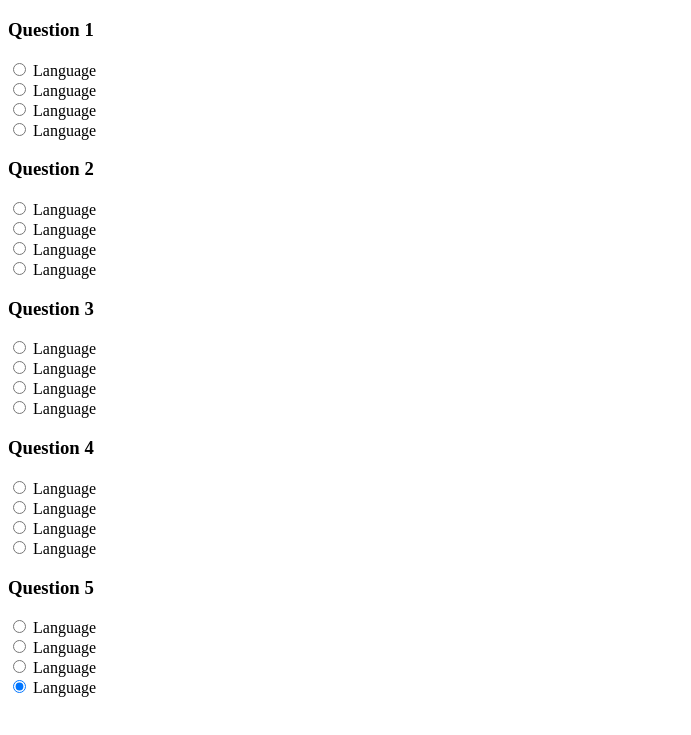
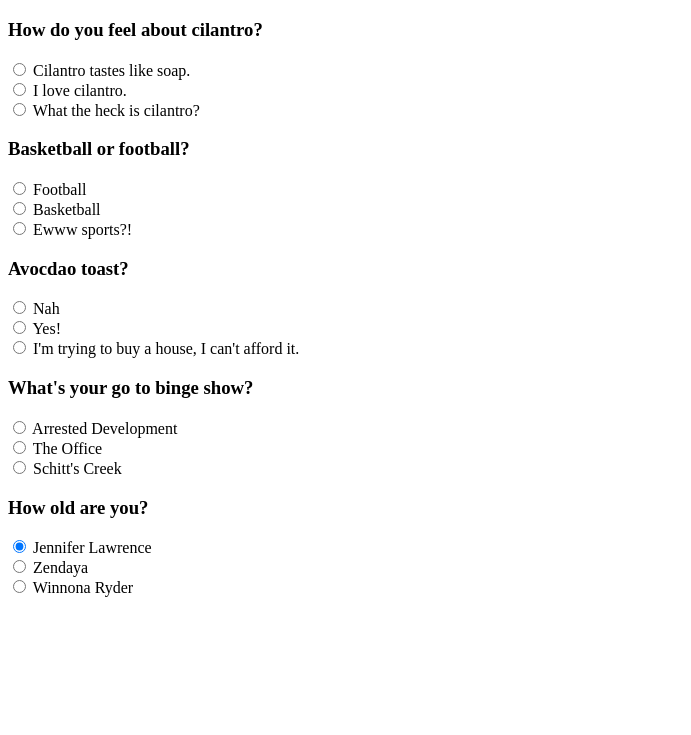
Before and after one commit to meganmckissack/programming-language-suggester, a plain HTML site: page index.html in a window 1280 px wide. Shown: the part 61-796 px from the top of the page, without its empty margins (0-691 px from the left). Drawn offline with Linux system fonts and the light colour scheme.

Commit message:
Add actual questions and answers

```diff
--- a/index.html
+++ b/index.html
@@ -12,138 +12,109 @@
   <h1>What programming language should you use?</h1>
 
   <div class="survey1">
-    <h3>Question 1</h3>
+    <h3>How do you feel about cilantro?</h3>
     <div class="radio">
       <label>
         <input type="radio" name="language" value="Ruby" checked>
-        Language
+        Cilantro tastes like soap.
       </label>
     </div>
     <div class="radio">
       <label>
-        <input type="radio" name="language" value="JavaScript" checked>
-        Language
+        <input type="radio" name="language" value="JavaScript">
+        I love cilantro.
       </label>
     </div>
     <div class="radio">
       <label>
-        <input type="radio" name="language" value="Python" checked>
-        Language
+        <input type="radio" name="language" value="Python">
+        What the heck is cilantro?
+      </label>
+    </div>
+  </div>
+
+  <div class="survey2">
+    <h3>Basketball or football?</h3>
+    <div class="radio">
+      <label>
+        <input type="radio" name="language" value="Ruby" checked>
+        Football
       </label>
     </div>
     <div class="radio">
       <label>
-        <input type="radio" name="language" value="C#" checked>
-        Language
-      </label>
-    </div>
-
-    <div class="survey2">
-      <h3>Question 2</h3>
-      <div class="radio">
-        <label>
-          <input type="radio" name="language" value="Ruby" checked>
-          Language
+        <input type="radio" name="language" value="JavaScript">
+        Basketball
       </label>
     </div>
     <div class="radio">
       <label>
-          <input type="radio" name="language" value="JavaScript" checked>
-          Language
-        </label>
-      </div>
-      <div class="radio">
-        <label>
-          <input type="radio" name="language" value="Python" checked>
-          Language
-        </label>
-      </div>
-      <div class="radio">
-        <label>
-          <input type="radio" name="language" value="C#" checked>
-          Language
+        <input type="radio" name="language" value="Python">
+        Ewww sports?!
       </label>
     </div>
   </div>
 
   <div class="survey3">
-      <h3>Question 3</h3>
+    <h3>Avocdao toast?</h3>
     <div class="radio">
       <label>
         <input type="radio" name="language" value="Ruby" checked>
-          Language
+        Nah
       </label>
     </div>
     <div class="radio">
       <label>
-          <input type="radio" name="language" value="JavaScript" checked>
-          Language
+        <input type="radio" name="language" value="JavaScript">
+        Yes!
       </label>
     </div>
     <div class="radio">
       <label>
-          <input type="radio" name="language" value="Python" checked>
-          Language
+        <input type="radio" name="language" value="Python">
+        I'm trying to buy a house, I can't afford it.
+      </label>
+    </div>
+
+    <div class="survey4">
+      <h3>What's your go to binge show?</h3>
+      <div class="radio">
+        <label>
+          <input type="radio" name="language" value="Ruby" checked>
+          Arrested Development
         </label>
       </div>
       <div class="radio">
         <label>
-          <input type="radio" name="language" value="C#" checked>
-          Language
-        </label>
-      </div>
-
-      <div class="survey4">
-        <h3>Question 4</h3>
-        <div class="radio">
-          <label>
-            <input type="radio" name="language" value="Ruby" checked>
-            Language
+          <input type="radio" name="language" value="JavaScript">
+          The Office
         </label>
       </div>
       <div class="radio">
         <label>
-            <input type="radio" name="language" value="JavaScript" checked>
-            Language
+          <input type="radio" name="language" value="Python">
+          Schitt's Creek
+        </label>
+      </div>
+
+      <div class="survey5">
+        <h3>How old are you?</h3>
+        <div class="radio">
+          <label>
+            <input type="radio" name="language" value="Ruby" checked>
+            Jennifer Lawrence
           </label>
         </div>
         <div class="radio">
           <label>
-            <input type="radio" name="language" value="Python" checked>
-            Language
+            <input type="radio" name="language" value="JavaScript">
+            Zendaya
           </label>
         </div>
         <div class="radio">
           <label>
-            <input type="radio" name="language" value="C#" checked>
-            Language
-          </label>
-        </div>
-
-        <div class="survey5">
-          <h3>Question 5</h3>
-          <div class="radio">
-            <label>
-              <input type="radio" name="language" value="Ruby" checked>
-              Language
-            </label>
-          </div>
-          <div class="radio">
-            <label>
-              <input type="radio" name="language" value="JavaScript" checked>
-              Language
-            </label>
-          </div>
-          <div class="radio">
-            <label>
-              <input type="radio" name="language" value="Python" checked>
-              Language
-            </label>
-          </div>
-          <div class="radio">
-            <label>
-              <input type="radio" name="language" value="C#" checked>
-              Language
+            <input type="radio" name="language" value="Python">
+            Winnona Ryder
           </label>
         </div>
 </body>
```
Lines whose indentation alone changed are shown as unchanged.
